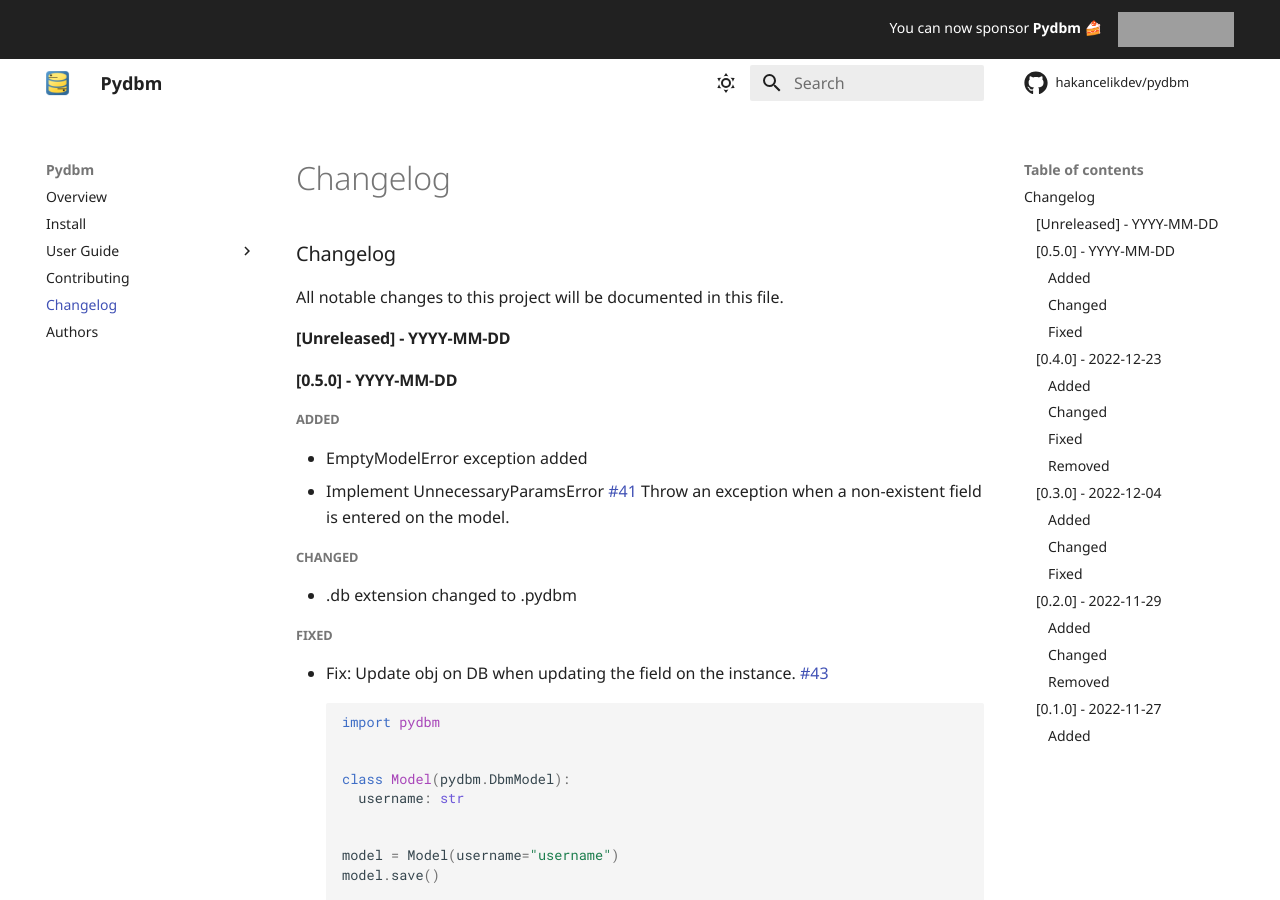
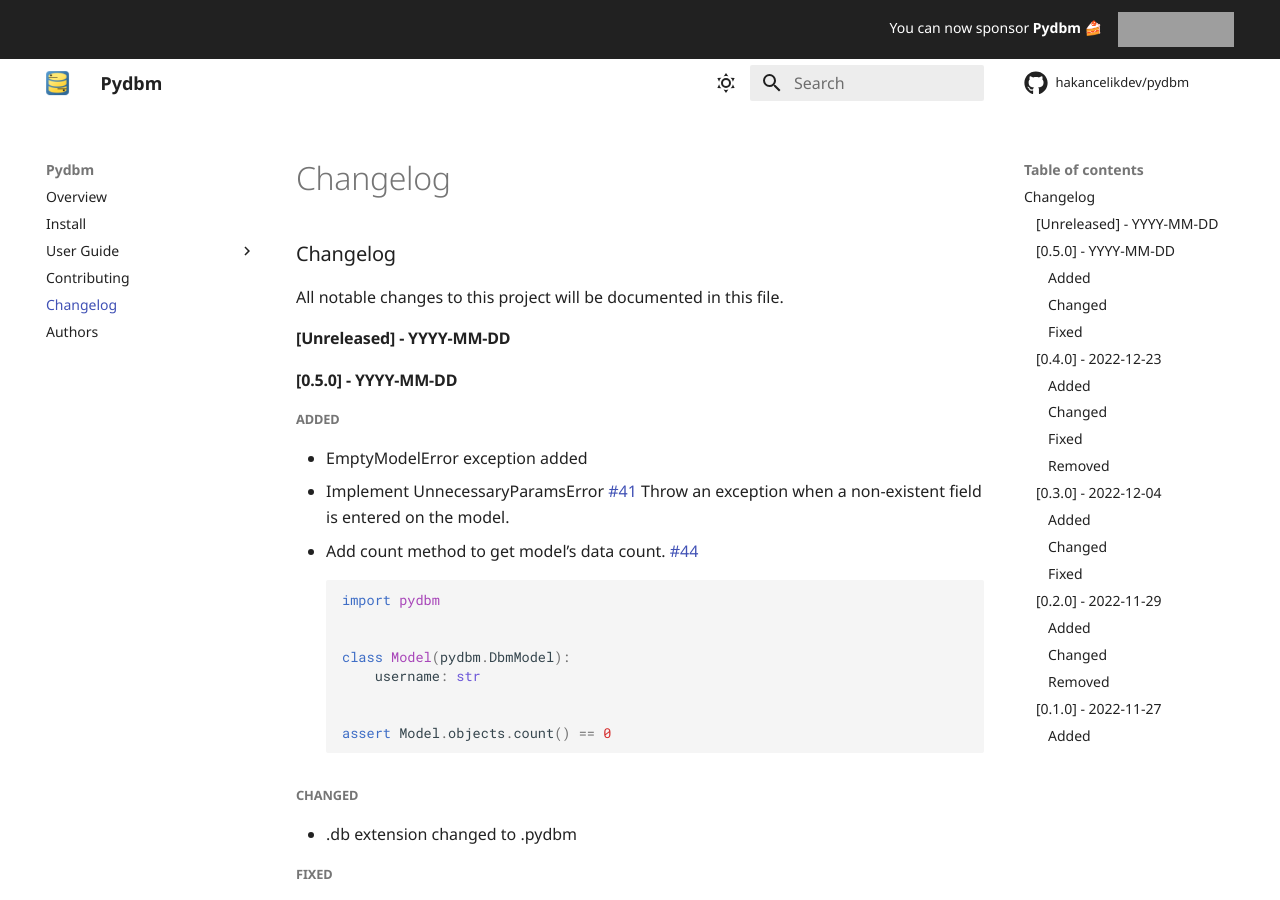
Before and after one commit to hakancelikdev/pydbm, an MkDocs documentation site: the page built from docs/CHANGELOG.md, in a window 1280 px wide and 900 px high. Built offline with MkDocs 1.6.1 and Material for MkDocs 9.7.7, drawn with Linux system fonts in a browser that asks for light colours; comment, search, counter and statistics services are not loaded; the version menu is left out; grey boxes are pictures that could not be loaded.

Commit message:
#17 Add count method to get model's data count.

`````diff
--- a/docs/CHANGELOG.md
+++ b/docs/CHANGELOG.md
@@ -10,6 +10,17 @@
 - EmptyModelError exception added
 - Implement UnnecessaryParamsError [#41](https://github.com/hakancelikdev/pydbm/pull/41)
   Throw an exception when a non-existent field is entered on the model.
+- Add count method to get model's data count. [#44](https://github.com/hakancelikdev/pydbm/pull/44)
+  ````python
+  import pydbm
+
+
+  class Model(pydbm.DbmModel):
+      username: str
+
+
+  assert Model.objects.count() == 0
+  ````
 
 
 ### Changed
`````
Also changed, not shown: 3 other files.
